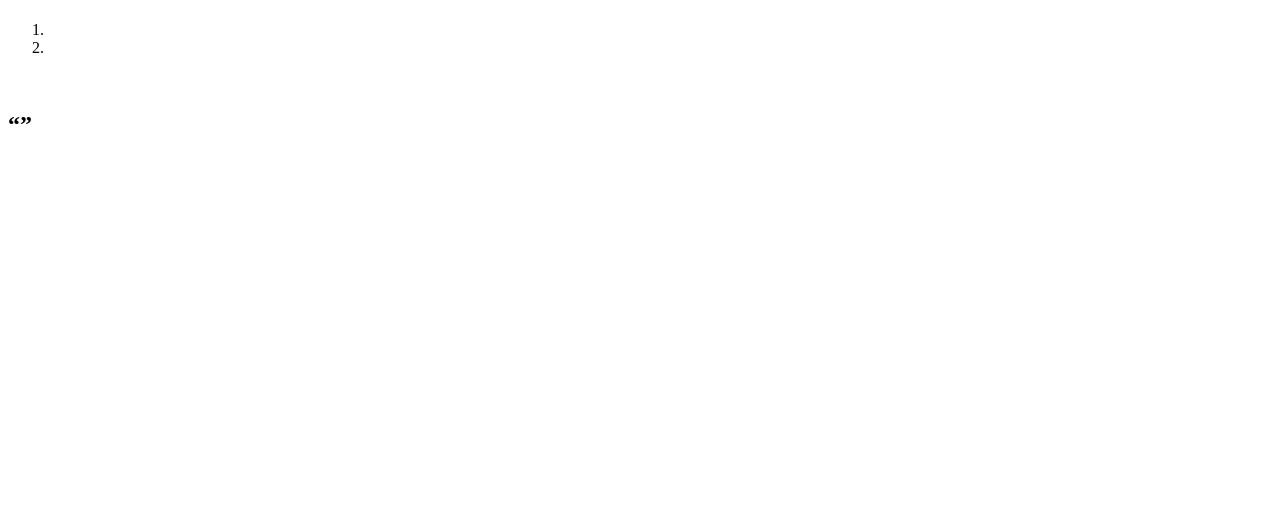
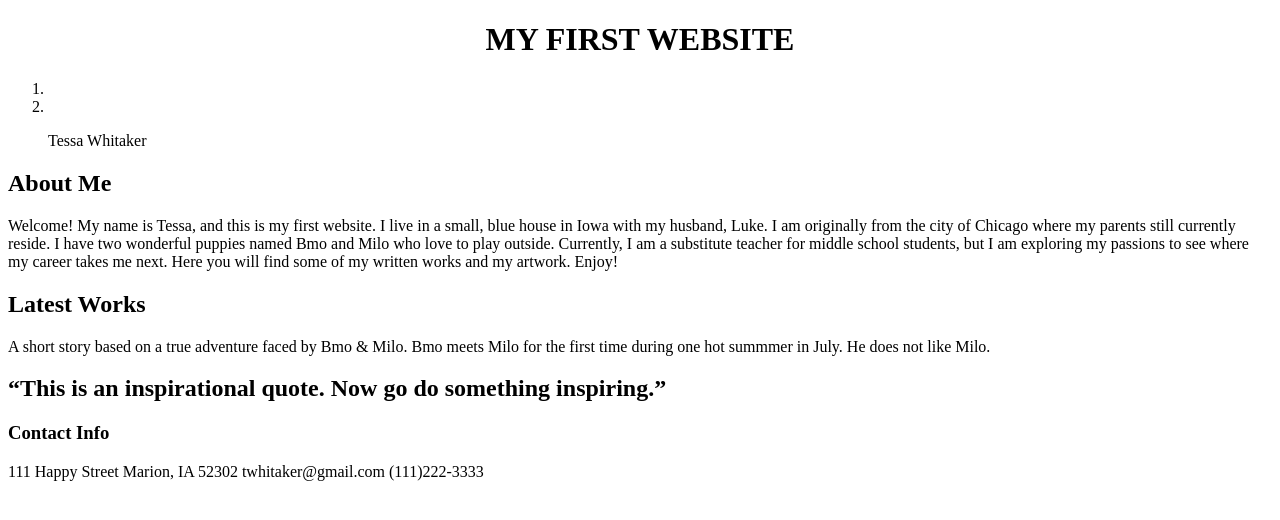
Before and after one commit to ttwhitaker/first-website, a plain HTML site: page index.html in a window 1280 px wide. Drawn offline with Linux system fonts and the light colour scheme.

Commit message:
Added all text

```diff
--- a/index.html
+++ b/index.html
@@ -1,11 +1,11 @@
 <!DOCTYPE html>
 <html>
     <head>
-        <title></title>
+        <title>Tessa Whitaker</title>
     </head>
     <body>
         <header>
-            <center><h1></h1></center>
+            <center><h1>MY FIRST WEBSITE</h1></center>
             <nav>
                 <ol>
                     <li><a></a></li>
@@ -17,24 +17,25 @@
             <article>
                 <figure>
                     <img
-                    <figcaption></figcaption>
+                    <figcaption>Tessa Whitaker</figcaption>
                 </figure>
                 <hgroup>
-                    <h2></h2>
+                    <h2>About Me</h2>
                 </hgroup>
-                <p></p>
+                <p>Welcome! My name is Tessa, and this is my first website. I live in a small, blue house in Iowa with my husband, Luke. I am originally from the city of Chicago where my parents still currently reside. I have two wonderful puppies named Bmo and Milo who love to play outside. Currently, I am a substitute teacher for middle school students, but I am exploring my passions to see where my career takes me next. Here you will find some of my written works and my artwork. Enjoy!  </p>
             </article>
             <article>
                 <figure></figure>
                 <hgroup>
-                    <h2></h2>
+                    <h2>Latest Works</h2>
                 </hgroup>
+                <p>A short story based on a true adventure faced by Bmo & Milo. Bmo meets Milo for the first time during one hot summmer in July. He does not like Milo.</p>
             </article>
         </section>
         <aside>
             <hgroup>
                 <h2>
-                    <q></q>
+                    <q>This is an inspirational quote. Now go do something inspiring.</q>
                 </h2>
             </hgroup>
             <section>
@@ -43,9 +44,9 @@
             </section>
             <section>
                 <hgroup>
-                    <h3></h3>
+                    <h3>Contact Info</h3>
                 </hgroup>
-                <p></p>
+                <p>111 Happy Street Marion, IA 52302 twhitaker@gmail.com (111)222-3333</p>
             </section>
         </aside>
     </body>
```
